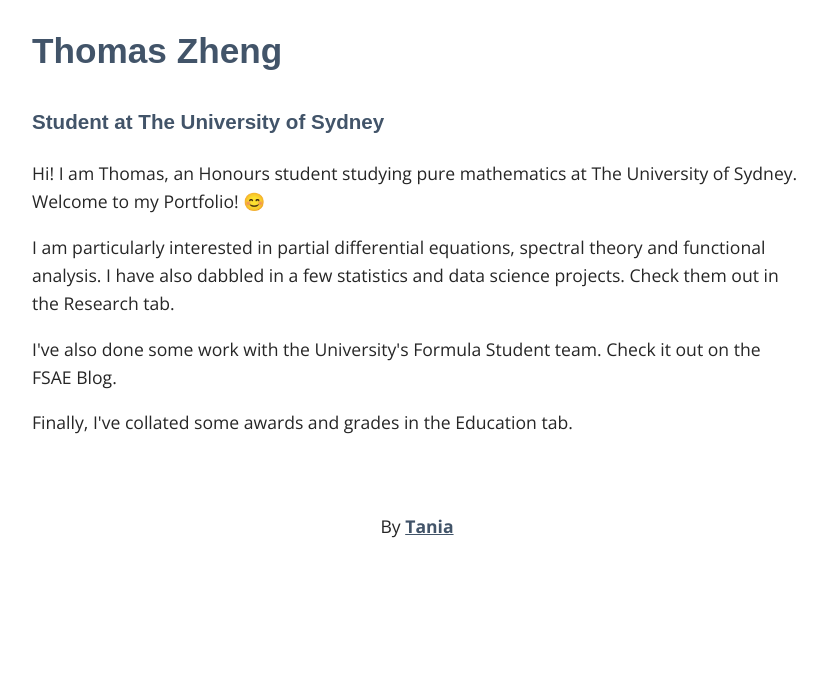
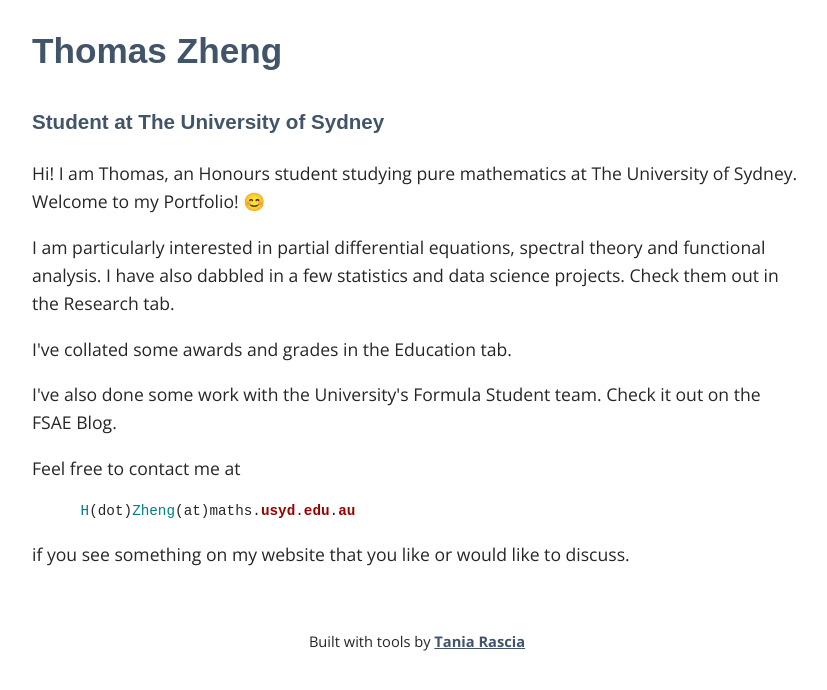
Before and after one commit to thomas-hy-zheng/thomas-hy-zheng.github.io, a Jekyll site: the page built from index.html, in a window 1280 px wide and 900 px high, scrolled down 298 px, cut to the strip 206-896 px from the top of the window. Shown: the whole strip, without its empty margins (223-1050 px from the left). Built offline with Jekyll 4.4.1, drawn with Linux system fonts in a browser that asks for light colours; some web fonts are replaced; before the commit the page ends 1102 px from its top, so only the background shows below that.

Commit message:
Finish education tab

```diff
--- a/_includes/footer.html
+++ b/_includes/footer.html
@@ -1,3 +1,3 @@
 <footer>
-	<p>By <a href="http://taniarascia.com">Tania</p>
+	<small>Built with tools by <a href="http://taniarascia.com">Tania Rascia</small>
 </footer>
--- a/index.html
+++ b/index.html
@@ -13,10 +13,8 @@
   I have also dabbled in a few statistics and data science projects. Check them out in the Research tab.
   </p>
 
-  <p>
-  I've also done some work with the University's Formula Student team. Check it out on the FSAE Blog.
-  </p>
+  <p> I've collated some awards and grades in the Education tab.</p>
 
-  <p>
-  Finally, I've collated some awards and grades in the Education tab.
-  </p>
+  <p> I've also done some work with the University's Formula Student team. Check it out on the FSAE Blog. </p>
+
+  <p> Feel free to contact me at {% highlight ruby %} H(dot)Zheng(at)maths.usyd.edu.au {% endhighlight %} if you see something on my website that you like or would like to discuss.</p>
```
Also changed, not shown: _pages/02_Education.md (+38 -2 lines), _pages/03_Contact.md (deleted, +0 -9 lines).
